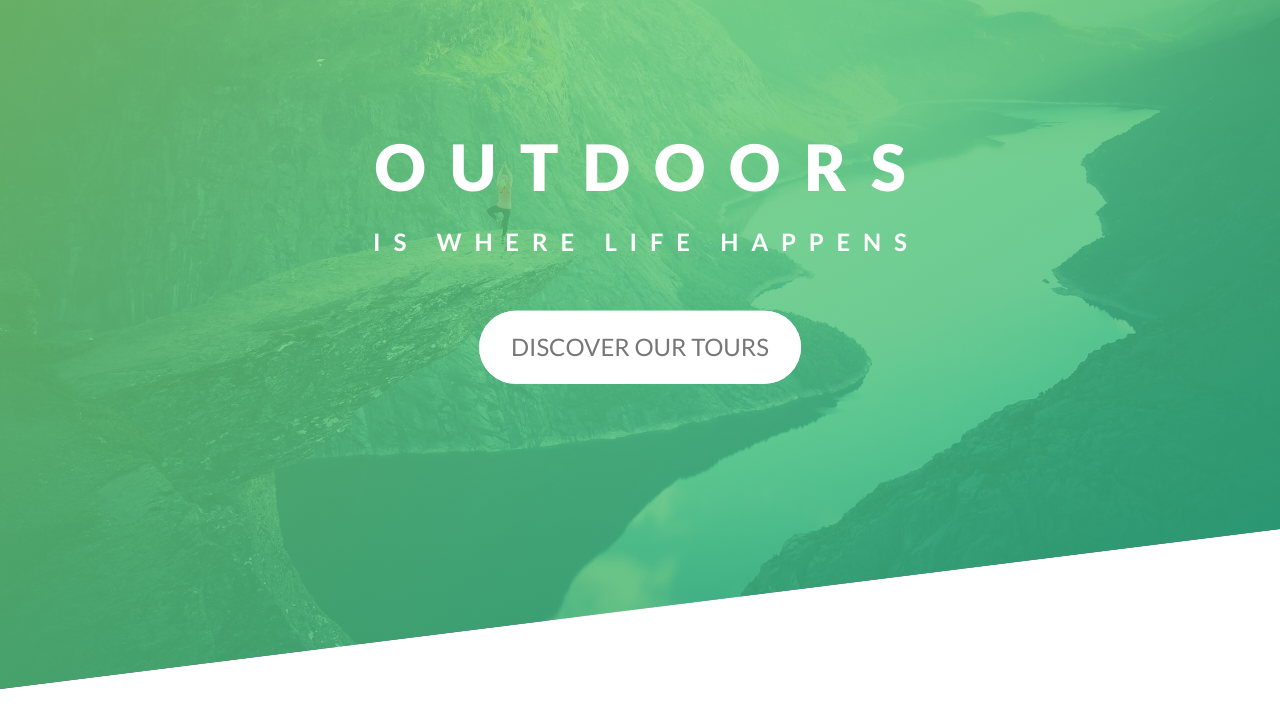
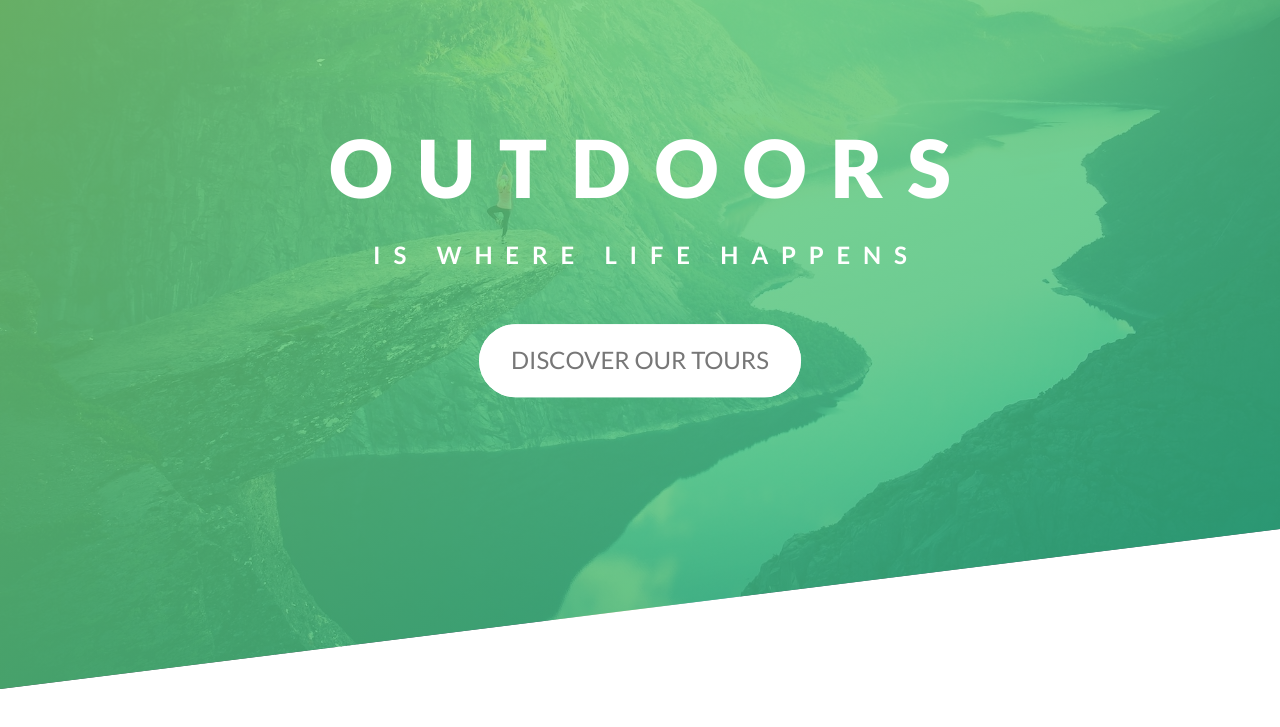
Before and after one commit to danh-bui/natours-mobile, a website: page index.html in a window 1280 px wide. Shown: the part 71-798 px from the top of the page. Drawn offline with nearby package versions, Linux system fonts and the light colour scheme; files that its build step writes are made by us from their sources.

Commit message:
Update main.scss

```diff
--- a/sass/main.scss
+++ b/sass/main.scss
@@ -64,7 +64,7 @@ body {
   backface-visibility: hidden;
   &-main {
     display: block;
-    font-size: 8rem;
+    font-size: 10rem;
     font-weight: 900;
     letter-spacing: 3rem;
     margin-right: -3rem;
```
